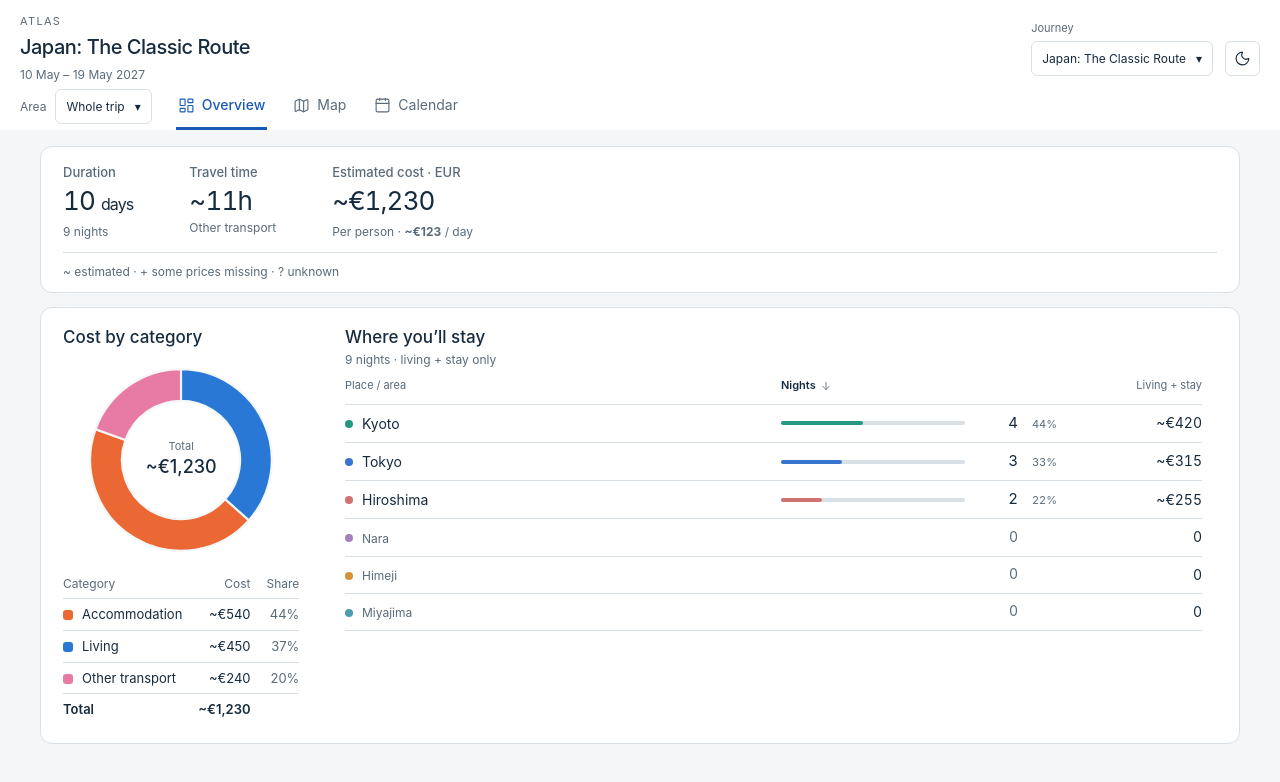
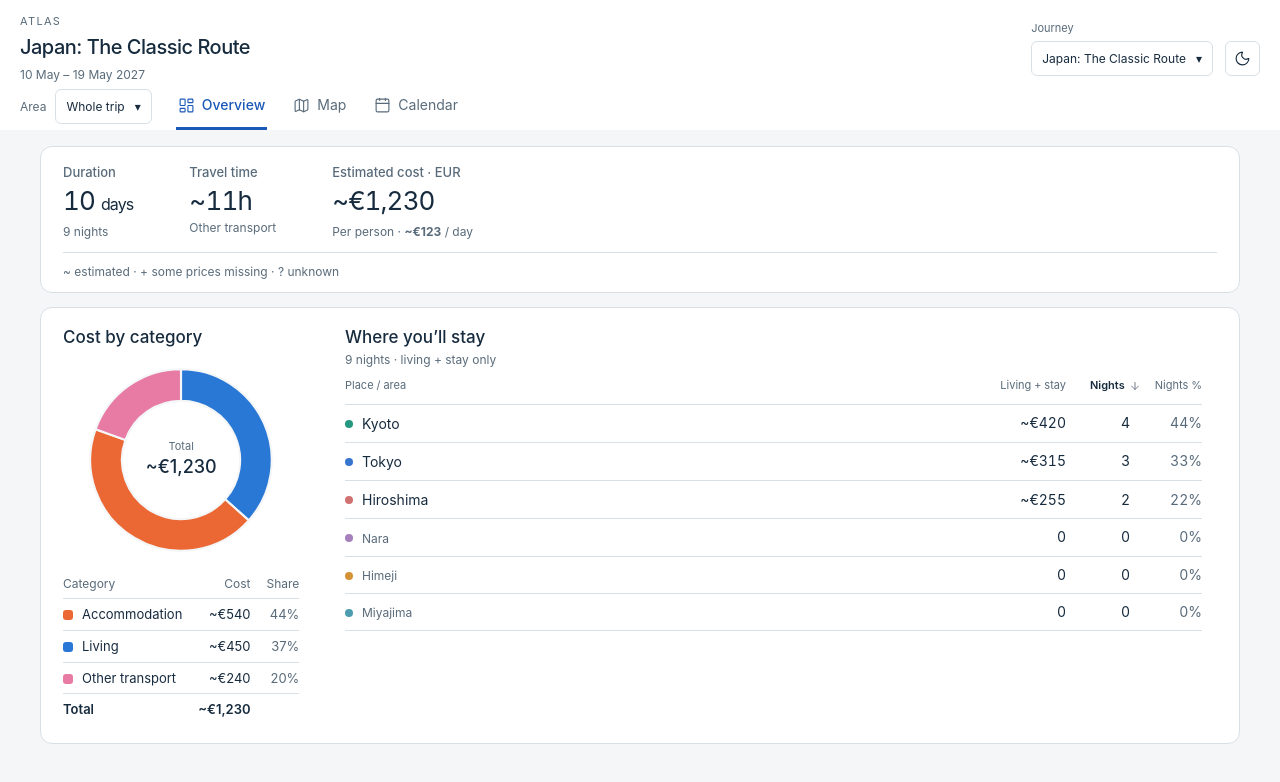
Before and after one commit to marinsokol5/trip-atlas, a React (Vite) app: page / in a window 1280 px wide. Shown: the top 782 px of the page. Built offline with nearby package versions, Linux system fonts and the light colour scheme.

Commit message:
Breakdown columns: Cost, Cost %, Nights, Nights %, Avg/day; drop the nights bar
Co-Authored-By: Claude Opus 5.5 <noreply@anthropic.com>

```diff
--- a/src/App.css
+++ b/src/App.css
@@ -3111,12 +3111,34 @@ main[data-theme="dark"] {
 .overview-table tfoot tr.is-active {
   background: var(--wash);
 }
-/* Keep night counts beside a short bar instead of across the table. */
-.overview-stays .overview-bar {
-  max-width: 200px;
-}
-.overview-stays .overview-night-measure {
-  justify-content: flex-start;
+/* Breakdown columns: name, Cost, Cost %, Nights, Nights %, Avg/day. */
+.overview-col-cost {
+  width: 104px;
+}
+.overview-col-share {
+  width: 72px;
+}
+.overview-col-nights {
+  width: 64px;
+}
+.overview-stays .overview-table thead th:not(:first-child) {
+  text-align: right;
+}
+.overview-table td.overview-share {
+  color: var(--muted);
+}
+@media (max-width: 760px) {
+  /* Six columns need room: the breakdown scrolls sideways on phones instead of breaking names. */
+  .overview-stays .overview-table {
+    min-width: 480px;
+  }
+  .overview-col-cost {
+    width: 64px;
+  }
+  .overview-col-share,
+  .overview-col-nights {
+    width: 42px;
+  }
 }
 /* Wide screens: the Overview fits the window like Map and Calendar. */
 @media (min-width: 1100px) and (min-height: 640px) {
@@ -3206,9 +3228,6 @@ main[data-theme="dark"] {
   .overview-stays .overview-table th:first-child {
     width: auto;
   }
-  .overview-stays .overview-table th:nth-child(2) {
-    width: 300px;
-  }
   .overview-night-count strong {
     font-size: 15px;
   }
--- a/src/Overview.tsx
+++ b/src/Overview.tsx
@@ -17,7 +17,6 @@ import {
   costStatusAmounts,
   headlineTimeLabel,
   moneyLabel,
-  nightShare,
   overview,
   timeLabel,
 } from "./overview-model";
@@ -81,23 +80,36 @@ export function Overview({
       if (!next.delete(code)) next.add(code);
       return next;
     });
-  const nightsCell = (nights?: number) => (
-    <td hidden={!hasNights}>
-      {nights !== undefined && (
-        <div className="overview-night-measure">
-          <span className="overview-bar" aria-hidden="true">
-            <span
-              style={{ width: `${nightShare(nights, data.nights)}%` }}
-              className="overview-subbar"
-            />
-          </span>
-          <span className="overview-night-count">
-            <strong>{nights}</strong>
-            <span>{Math.round(nightShare(nights, data.nights))}%</span>
-          </span>
-        </div>
+  const costColumns = countryCosts || data.hasStayCosts;
+  const percent = (part: number, whole: number) =>
+    whole > 0 ? `${Math.round((part / whole) * 100)}%` : "—";
+  // Every breakdown row: Cost, Cost %, Nights, Nights %, Avg/day (as the table has them).
+  const rowCells = ({
+    cost,
+    nights,
+    days = 0,
+  }: {
+    cost?: Amount;
+    nights?: number;
+    days?: number;
+  }) => (
+    <>
+      {costColumns && <td>{cost ? moneyLabel(cost, currency) : "—"}</td>}
+      {countryCosts && (
+        <td className="overview-share">
+          {cost && cost.value > 0
+            ? percent(cost.value, data.costs.total.value)
+            : "—"}
+        </td>
       )}
-    </td>
+      <td hidden={!hasNights}>{nights ?? "—"}</td>
+      <td hidden={!hasNights} className="overview-share">
+        {nights !== undefined ? percent(nights, data.nights) : "—"}
+      </td>
+      {countryCosts && (
+        <td>{cost && days ? averageLabel(cost, days, currency) : "—"}</td>
+      )}
+    </>
   );
   // A country opens in place into the places its Area view lists, plus travel within it.
   const countryPlaces = (code: string) => {
@@ -113,15 +125,6 @@ export function Overview({
       ]),
     );
     const transport = scoped.costs.transport;
-    const costCells = (cost?: Amount, days = 0) =>
-      countryCosts ? (
-        <>
-          <td>{cost ? moneyLabel(cost, currency) : "—"}</td>
-          <td>{cost && days ? averageLabel(cost, days, currency) : "—"}</td>
-        </>
-      ) : (
-        data.hasStayCosts && <td>{cost ? moneyLabel(cost, currency) : "—"}</td>
-      );
     return (
       <>
         {orderStayRows(places, costs, sort).map((place, index) => (
@@ -136,8 +139,11 @@ export function Overview({
                 <span className="overview-place-name">{place.name}</span>
               </span>
             </th>
-            {nightsCell(place.nights)}
-            {costCells(place.cost, place.days)}
+            {rowCells({
+              cost: place.cost,
+              nights: place.nights,
+              days: place.days,
+            })}
           </tr>
         ))}
         {(transport.known > 0 || transport.missing > 0) && (
@@ -148,8 +154,7 @@ export function Overview({
                 <span className="overview-place-name">Getting around</span>
               </span>
             </th>
-            {nightsCell()}
-            {costCells(transport)}
+            {rowCells({ cost: transport })}
           </tr>
         )}
       </>
@@ -177,9 +182,7 @@ export function Overview({
             <ChevronRight aria-hidden="true" />
           </button>
         </th>
-        {nights ? nightsCell(nights) : <td hidden={!hasNights}>—</td>}
-        <td>{moneyLabel(cost, currency)}</td>
-        <td>—</td>
+        {rowCells({ cost, nights: nights || undefined })}
       </tr>
       {expanded.has(key) &&
         [...items]
@@ -190,11 +193,10 @@ export function Overview({
               id={index ? undefined : `overview-items-${key}`}
               className="overview-subrow"
             >
-              <th scope="row" colSpan={hasNights ? 2 : 1}>
+              <th scope="row">
                 <span className="overview-place-name">{item.label}</span>
               </th>
-              <td>{moneyLabel(item.cost, currency)}</td>
-              <td>—</td>
+              {rowCells({ cost: item.cost })}
             </tr>
           ))}
     </>
@@ -545,20 +547,26 @@ export function Overview({
               className={`overview-table ${countryCosts ? "overview-country-costs" : ""}`}
               onPointerLeave={() => setActiveCost(undefined)}
             >
+              <colgroup>
+                <col />
+                {costColumns && <col className="overview-col-cost" />}
+                {countryCosts && <col className="overview-col-share" />}
+                {hasNights && <col className="overview-col-nights" />}
+                {hasNights && <col className="overview-col-share" />}
+                {countryCosts && <col className="overview-col-cost" />}
+              </colgroup>
               <thead>
                 <tr>
                   <th>
                     {breakdown === "countries" ? "Country" : "Place / area"}
                   </th>
+                  {countryCosts
+                    ? sortHeading("total", "Cost")
+                    : data.hasStayCosts && <th>{placeCostLabel}</th>}
+                  {countryCosts && <th>Cost %</th>}
                   {sortHeading("nights", "Nights", !hasNights)}
-                  {countryCosts ? (
-                    <>
-                      {sortHeading("total", "Total")}
-                      {sortHeading("average", "Avg/day")}
-                    </>
-                  ) : (
-                    data.hasStayCosts && <th>{placeCostLabel}</th>
-                  )}
+                  <th hidden={!hasNights}>Nights %</th>
+                  {countryCosts && sortHeading("average", "Avg/day")}
                 </tr>
               </thead>
               <tbody>
@@ -603,64 +611,21 @@ export function Overview({
                           </span>
                         )}
                       </th>
-                      <td hidden={!hasNights}>
-                        <div className="overview-night-measure">
-                          <span
-                            className="overview-bar"
-                            role="img"
-                            aria-label={`${row.nights} of ${data.nights} nights, ${Math.round(nightShare(row.nights, data.nights))}%`}
-                          >
-                            <span
-                              style={{
-                                width: `${nightShare(row.nights, data.nights)}%`,
-                                backgroundColor: row.color,
-                              }}
-                            />
-                          </span>
-                          <span className="overview-night-count">
-                            <strong>{row.nights}</strong>
-                            <span>
-                              {Math.round(nightShare(row.nights, data.nights))}%
-                            </span>
-                          </span>
-                        </div>
-                      </td>
-                      {countryCosts ? (
-                        <>
-                          <td>
-                            {data.countries.has(row.key) &&
-                            row.key !== "unknown"
-                              ? moneyLabel(
-                                  data.countries.get(row.key)!.total,
-                                  currency,
-                                )
-                              : "—"}
-                          </td>
-                          <td
-                            title={
-                              data.countries.get(row.key)?.budgetDays
-                                ? `Total divided by ${data.countries.get(row.key)!.budgetDays} budgeted days`
-                                : undefined
+                      {rowCells(
+                        countryCosts
+                          ? {
+                              cost:
+                                row.key === "unknown"
+                                  ? undefined
+                                  : data.countries.get(row.key)?.total,
+                              nights: row.nights,
+                              days: data.countries.get(row.key)?.budgetDays,
                             }
-                          >
-                            {row.key !== "unknown" &&
-                            data.countries.has(row.key)
-                              ? averageLabel(
-                                  data.countries.get(row.key)!.total,
-                                  data.countries.get(row.key)!.budgetDays,
-                                  currency,
-                                )
-                              : "—"}
-                          </td>
-                        </>
-                      ) : (
-                        data.hasStayCosts && (
-                          <td>
-                            {row.key === "transit"
-                              ? "—"
-                              : moneyLabel(row.cost, currency)}
-                          </td>
-                        )
+                          : {
+                              cost:
+                                row.key === "transit" ? undefined : row.cost,
+                              nights: row.nights,
+                            },
                       )}
                     </tr>
                     {expanded.has(row.key) && countryPlaces(row.key)}
@@ -672,9 +637,7 @@ export function Overview({
                   {hasExtraAmounts && (
                     <tr>
                       <th scope="row">Countries subtotal</th>
-                      <td hidden={!hasNights}>—</td>
-                      <td>{moneyLabel(countrySubtotal, currency)}</td>
-                      <td>—</td>
+                      {rowCells({ cost: countrySubtotal })}
                     </tr>
                   )}
                   {extraBuckets
@@ -693,9 +656,7 @@ export function Overview({
                       ) : (
                         <tr key={label}>
                           <th scope="row">{label}</th>
-                          <td hidden={!hasNights}>—</td>
-                          <td>{moneyLabel(cost, currency)}</td>
-                          <td>—</td>
+                          {rowCells({ cost })}
                         </tr>
                       ),
                     )}
@@ -708,15 +669,11 @@ export function Overview({
                     )}
                   <tr className="overview-grand-total">
                     <th scope="row">Trip total</th>
-                    <td hidden={!hasNights}>—</td>
-                    <td>{moneyLabel(data.costs.total, currency)}</td>
-                    <td>
-                      {averageLabel(
-                        data.costs.total,
-                        data.budgetDays,
-                        currency,
-                      )}
-                    </td>
+                    {rowCells({
+                      cost: data.costs.total,
+                      nights: data.nights,
+                      days: data.budgetDays,
+                    })}
                   </tr>
                 </tfoot>
               )}
```
